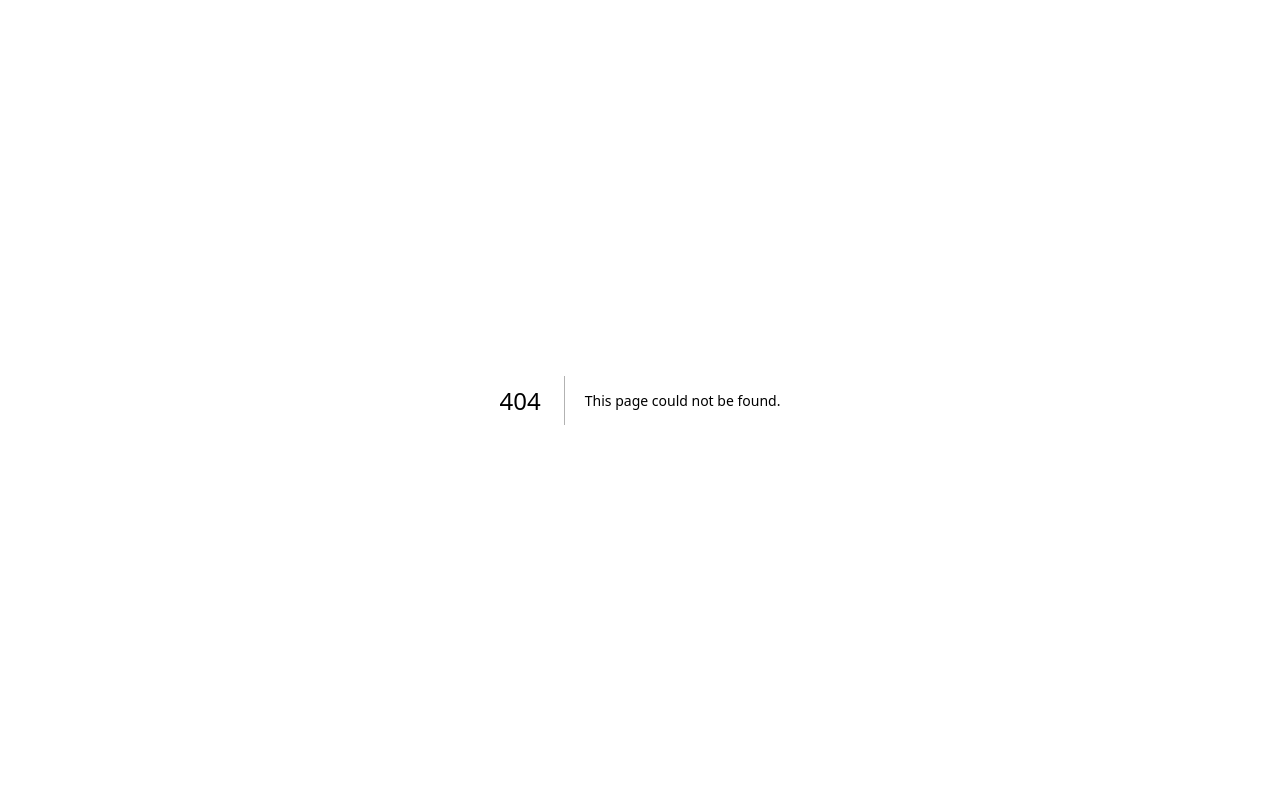
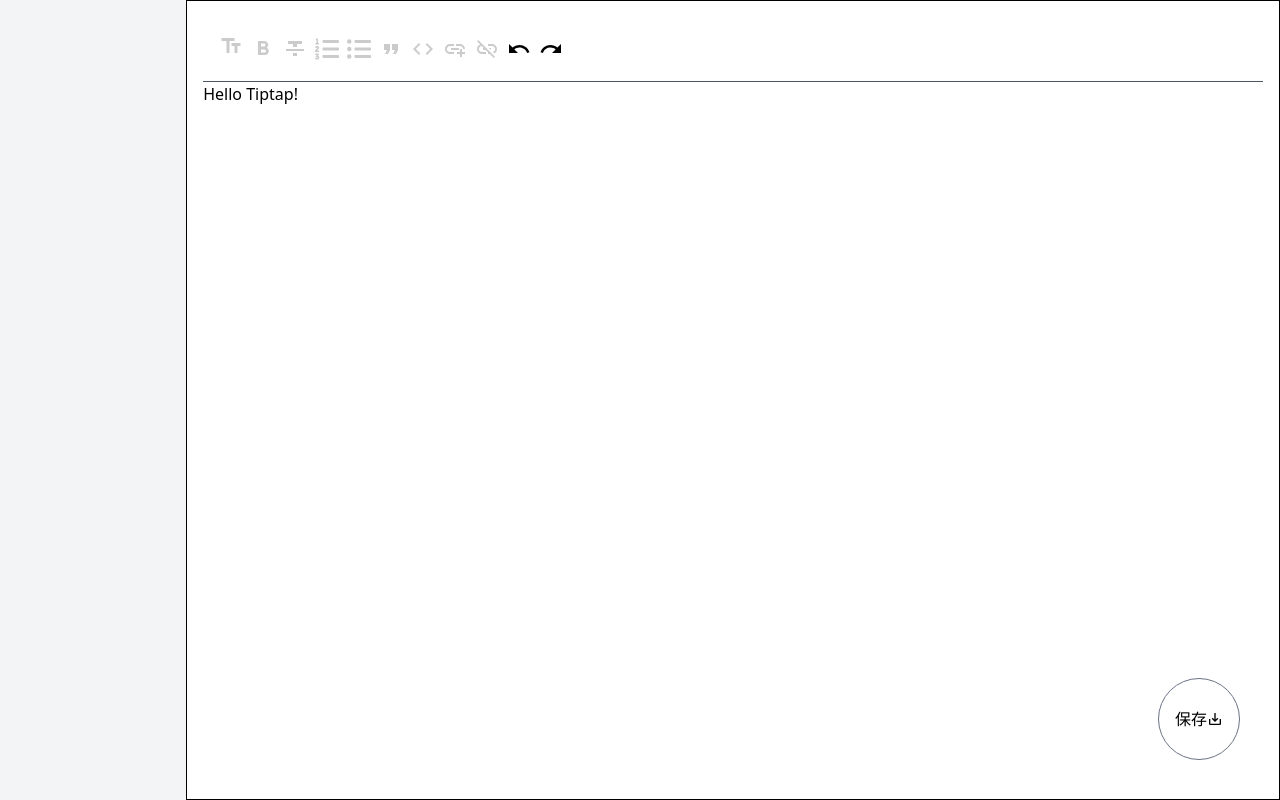
Before and after one commit to saku6911/react_app_100, a Next.js app: page /memo in a window 1280 px wide. Before the commit this address had no page. Built offline with nearby package versions, Linux system fonts and the light colour scheme.

Commit message:
create memo

```diff
--- a/src/app/globals.css
+++ b/src/app/globals.css
@@ -1 +1,34 @@
 @import "tailwindcss";
+
+.prose h1 {
+  @apply text-3xl font-bold;
+}
+
+.prose h2 {
+  @apply text-2xl font-bold;
+}
+
+.prose h3 {
+  @apply text-lg font-bold;
+}
+
+.prose ol{
+  @apply list-disc w-full text-wrap px-10;
+}
+
+.prose ul{
+  @apply list-decimal w-full text-wrap px-10;
+}
+
+.prose blockquote{
+  @apply bg-neutral-200 italic inline-block px-2 rounded-sm;
+}
+
+.prose a{
+  @apply cursor-pointer underline;
+}
+
+
+.prose code{
+  @apply p-2 rounded-sm bg-gray-900 text-white;
+}
--- /dev/null
+++ b/src/app/memo/atom.tsx
@@ -0,0 +1,6 @@
+import { atom } from "jotai";
+
+export const inputValueAtom = atom<string>("");
+export const memoListAtom = atom<Array<string>>([]);
+export const selectedMemoAtom = atom<string | null>(null);
+export const selectedIndexAtom = atom<number | null>(null);
--- /dev/null
+++ b/src/app/memo/components/editor.tsx
@@ -0,0 +1,79 @@
+"use client";
+
+import { useEditor, EditorContent } from "@tiptap/react";
+import StarterKit from "@tiptap/starter-kit";
+import { ToolMenu } from "./ui/toolmenu";
+import Link from "@tiptap/extension-link";
+import { useAtom } from "jotai";
+import {
+  inputValueAtom,
+  memoListAtom,
+  selectedMemoAtom,
+  selectedIndexAtom,
+} from "../atom";
+import { MdOutlineSaveAlt } from "react-icons/md";
+import { useEffect } from "react";
+
+export const Editor = () => {
+  const [inputValue, setInputValue] = useAtom(inputValueAtom);
+  const [memoList, setMemoList] = useAtom(memoListAtom);
+  const [selectedMemo, setSelectedMemo] = useAtom(selectedMemoAtom);
+  const [selectedIndex, setSelectedIndex] = useAtom(selectedIndexAtom);
+
+  const editor = useEditor({
+    extensions: [
+      StarterKit,
+      Link.configure({
+        openOnClick: true,
+        autolink: true,
+        linkOnPaste: true,
+      }),
+    ],
+    content: "<p>Hello Tiptap!</p>",
+    onUpdate: ({ editor }) => {
+      setInputValue(editor.getHTML());
+    },
+  });
+
+  useEffect(() => {
+    if (editor && selectedMemo !== null) {
+      editor.commands.setContent(selectedMemo);
+      setInputValue(selectedMemo);
+    }
+  }, [selectedMemo, editor, setInputValue]);
+
+  const handleSave = () => {
+    if (!inputValue.trim()) return;
+
+    const newList = [...memoList];
+    if (selectedIndex !== null) {
+      newList[selectedIndex] = inputValue;
+    } else {
+      newList.push(inputValue);
+    }
+
+    setMemoList(newList);
+    setInputValue("");
+    editor?.commands.setContent("");
+    setSelectedMemo(null);
+    setSelectedIndex(null);
+  };
+
+  return (
+    <>
+      <div className="border p-4 w-full">
+        {editor && <ToolMenu editor={editor} />}
+        <EditorContent editor={editor} className="prose" />
+      </div>
+      <button
+        onClick={handleSave}
+        className="fixed bottom-10 right-10 border border-gray-500 px-4 py-7 rounded-full hover:opacity-70 transition duration-200"
+      >
+        <div className="flex items-center justify-center">
+          保存
+          <MdOutlineSaveAlt />
+        </div>
+      </button>
+    </>
+  );
+};
--- /dev/null
+++ b/src/app/memo/components/memoList.s.tsx
@@ -0,0 +1,45 @@
+"use client";
+
+import { useAtom } from "jotai";
+import { memoListAtom, selectedMemoAtom, selectedIndexAtom } from "../atom";
+import { MdDeleteForever } from "react-icons/md";
+
+export const MemoList = () => {
+  const [memoList, setMemoList] = useAtom(memoListAtom);
+  const [, setSelectedMemo] = useAtom(selectedMemoAtom);
+  const [, setSelectedIndex] = useAtom(selectedIndexAtom);
+
+  const handleSelect = (index: number) => {
+    setSelectedMemo(memoList[index]);
+    setSelectedIndex(index);
+  };
+
+  const handleDelete = (index: number) => {
+    const newList = [...memoList];
+    newList.splice(index, 1);
+    setMemoList(newList);
+  };
+
+  return (
+    <div className="flex flex-col h-screen w-1/6 bg-gray-100 p-4 overflow-y-auto gap-4">
+      {memoList.map((memo, index) => (
+        <div
+          key={index}
+          className="bg-white p-2 rounded shadow text-left relative"
+        >
+          <button
+            onClick={() => handleDelete(index)}
+            className="absolute top-1 right-1 hover:opacity-70"
+          >
+            <MdDeleteForever className="text-3xl" />
+          </button>
+          <div
+            onClick={() => handleSelect(index)}
+            dangerouslySetInnerHTML={{ __html: memo }}
+            className="cursor-pointer"
+          />
+        </div>
+      ))}
+    </div>
+  );
+};
--- /dev/null
+++ b/src/app/memo/components/ui/toolmenu.tsx
@@ -0,0 +1,130 @@
+import { Editor } from "@tiptap/react";
+import {
+  MdFormatBold,
+  MdFormatStrikethrough,
+  MdRedo,
+  MdUndo,
+  MdOutlineTextFields,
+  MdCode,
+  MdFormatQuote,
+  MdOutlineAddLink,
+  MdLinkOff,
+} from "react-icons/md";
+import { FaListUl, FaListOl } from "react-icons/fa";
+
+export const ToolMenu = ({ editor }: { editor: Editor }) => {
+  if (!editor) {
+    return null;
+  }
+  const headings = [
+    { label: "H1", level: 1 },
+    { label: "H2", level: 2 },
+    { label: "H3", level: 3 },
+  ] as const;
+  return (
+    <div className="flex flex-wrap gap-2 border-b border-gray-600 p-4 text-2xl">
+      <div className="relative group">
+        <button className={!editor.isActive("heading") ? "opacity-20" : ""}>
+          <MdOutlineTextFields />
+        </button>
+        <div className="absolute left-0 top-full z-10 hidden flex-col gap-1 bg-white text-black p-2 rounded shadow-md group-hover:flex">
+          {headings.map((h) => (
+            <button
+              key={h.level}
+              onClick={() =>
+                editor.chain().focus().toggleHeading({ level: h.level }).run()
+              }
+              className={`text-left px-2 py-1 hover:bg-gray-200  ${
+                editor.isActive("heading", { level: h.level })
+                  ? "font-bold"
+                  : ""
+              }`}
+            >
+              {h.label}
+            </button>
+          ))}
+          <button
+            onClick={() => editor.chain().focus().setParagraph().run()}
+            className={`text-left px-2 py-1 hover:bg-gray-200 ${
+              editor.isActive("paragraph") ? "font-bold" : ""
+            }`}
+          >
+            P
+          </button>
+        </div>
+      </div>
+      <button
+        type="button"
+        onClick={() => editor.chain().focus().toggleBold().run()}
+        className={!editor.isActive("bold") ? "opacity-20" : ""}
+      >
+        <MdFormatBold />
+      </button>
+      <button
+        type="button"
+        onClick={() => editor.chain().focus().toggleStrike().run()}
+        className={!editor.isActive("strike") ? "opacity-20" : ""}
+      >
+        <MdFormatStrikethrough />
+      </button>
+      <button
+        type="button"
+        onClick={() => editor.chain().focus().toggleBulletList().run()}
+        className={!editor.isActive("bulletList") ? "opacity-20" : ""}
+      >
+        <FaListOl />
+      </button>
+      <button
+        type="button"
+        onClick={() => editor.chain().focus().toggleOrderedList().run()}
+        className={!editor.isActive("orderedList") ? "opacity-20" : ""}
+      >
+        <FaListUl />
+      </button>
+      <button
+        type="button"
+        onClick={() => editor.chain().focus().toggleBlockquote().run()}
+        className={!editor.isActive("blockquote") ? "opacity-20" : ""}
+      >
+        <MdFormatQuote />
+      </button>
+      <button
+        type="button"
+        onClick={() => editor.chain().focus().toggleCodeBlock().run()}
+        className={!editor.isActive("codeBlock") ? "opacity-20" : ""}
+      >
+        <MdCode />
+      </button>
+      <button
+        type="button"
+        onClick={() => {
+          const url = prompt("リンク先のURLを入力してください");
+          if (url) {
+            editor
+              .chain()
+              .focus()
+              .extendMarkRange("link")
+              .setLink({ href: url })
+              .run();
+          }
+        }}
+        className={!editor.isActive("orderedlist") ? "opacity-20" : ""}
+      >
+        <MdOutlineAddLink />
+      </button>
+      <button
+        type="button"
+        onClick={() => editor.chain().focus().unsetLink().run()}
+        className={!editor.isActive("orderedlist") ? "opacity-20" : ""}
+      >
+        <MdLinkOff />
+      </button>
+      <button onClick={() => editor.chain().focus().undo().run()} type="button">
+        <MdUndo />
+      </button>
+      <button onClick={() => editor.chain().focus().redo().run()} type="button">
+        <MdRedo />
+      </button>
+    </div>
+  );
+};
--- /dev/null
+++ b/src/app/memo/page.tsx
@@ -0,0 +1,11 @@
+import { Editor } from "./components/editor";
+import { MemoList } from "./components/memoList.s";
+
+export default function Memo() {
+  return (
+    <div className="flex ">
+      <MemoList />
+      <Editor />
+    </div>
+  );
+}
--- a/src/app/page.tsx
+++ b/src/app/page.tsx
@@ -30,6 +30,9 @@ export default function Home() {
       <Link href="/calendar" className="hover:text-neutral-500">
         08. Calendar
       </Link>
+      <Link href="/memo" className="hover:text-neutral-500">
+        09. Memo
+      </Link>
     </div>
   );
 }
--- /dev/null
+++ b/tailwind.config.js
@@ -0,0 +1,12 @@
+/** @type {import('tailwindcss').Config} */
+module.exports = {
+  content: [
+    "./pages/**/*.{js,ts,jsx,tsx}",
+    "./components/**/*.{js,ts,jsx,tsx}",
+    "./app/**/*.{js,ts,jsx,tsx}", // appディレクトリを使っている場合
+  ],
+  theme: {
+    extend: {},
+  },
+  plugins: [require("@tailwindcss/typography")],
+};
```
Also changed, not shown: package.json (+8 -0 lines), 1 other file (tests, documents, lock files or other folders).
